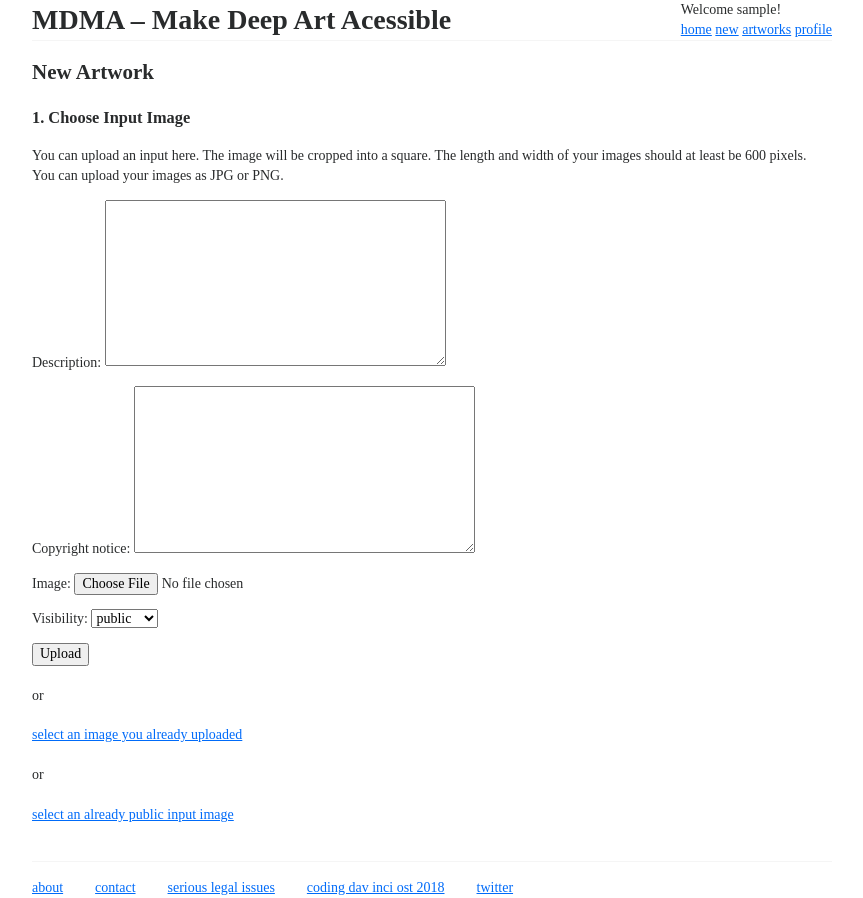
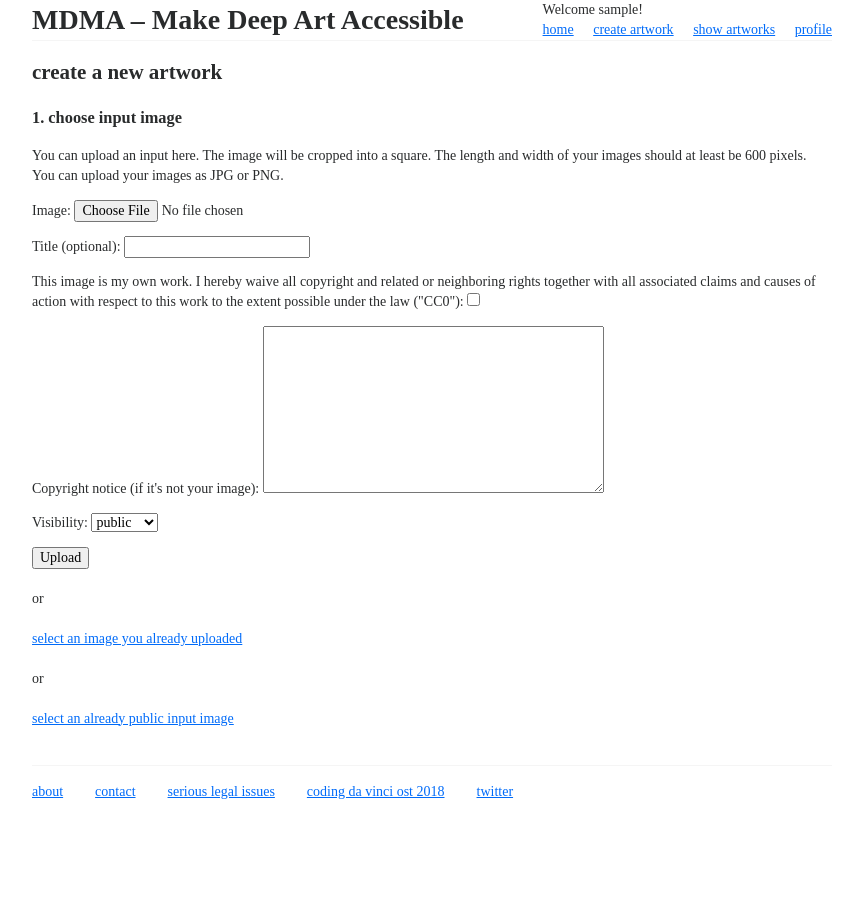
Before and after one commit to jfilter/MDMA, a Django app: page /new/ in a window 1280 px wide. Shown: the whole page, without its empty margins (208-1071 px from the left). After the commit the page ends 799 px from the top, so only its background shows below. Run offline with Django 3.2, Linux system fonts and the light colour scheme; the visitor is signed in with stand-in values (Sample User, id 1); parts of the project's set-up code (start-up, migrations or seed data) failed here and were passed over; some libraries are stand-ins or nearby versions.

Commit message:
various UI fixes (especially for the forms)

```diff
--- a/main/forms.py
+++ b/main/forms.py
@@ -1,17 +1,35 @@
-from django import forms
-
 from PIL import Image, ImageOps
 
+from django import forms
+from django.forms import NumberInput
+
 from .models import InputImage, Job
-
 
 OUTPUT_IMAGE_SIZE = 600
 
 
 class InputImageForm(forms.ModelForm):
+    def __init__(self, *args, **kwargs):
+        super(InputImageForm, self).__init__(*args, **kwargs)
+        self.fields['title'].label = 'Title (optional)'
+        self.fields['copyright_notice'].label = 'Copyright notice (if it\'s not your image)'
+        self.fields[
+            'public_domain'].label = 'This image is my own work. I hereby waive all copyright and related or neighboring rights together with all associated claims and causes of action with respect to this work to the extent possible under the law ("CC0")'
+
     class Meta:
         model = InputImage
-        fields = ('description', 'copyright_notice', 'image', 'visibility')
+        fields = ('image', 'title', 'public_domain',
+                  'copyright_notice', 'visibility')
+
+    def clean(self):
+        cleaned_data = super().clean()
+        pubic_domain = cleaned_data.get("public_domain")
+        copyright_notice = cleaned_data.get("copyright_notice")
+
+        if not pubic_domain and (copyright_notice is None or copyright_notice == ''):
+            raise forms.ValidationError(
+                "If this is not your image or you don't want to release it into public domain, please write a copy right notice. If you upload works that are in the public domain (\"CC0\"), just make a short remark in the copyright notice field. Thanks!"
+            )
 
     def save(self):
         image = super(InputImageForm, self).save()
@@ -29,6 +47,15 @@ class InputImageForm(forms.ModelForm):
 
 
 class ChooseParamtersForm(forms.ModelForm):
+    def __init__(self, *args, **kwargs):
+        super().__init__(*args, **kwargs)
+        self.fields['style_weight'].widget = NumberInput(
+            attrs={'type': 'range', 'min': '0', 'max': '100', 'steps': '0.01'})
+
+    def clean_style_weight(self):
+        style_weight = float(self.cleaned_data['style_weight'])
+        return style_weight / 100
+
     class Meta:
         model = Job
         fields = ('visibility', 'style_weight')
@@ -43,4 +70,4 @@ class UpdateVisiblityJobForm(forms.ModelForm):
 class UpdateInputImageForm(forms.ModelForm):
     class Meta:
         model = InputImage
-        fields = ('visibility', 'description', 'copyright_notice')
+        fields = ('visibility', 'title', 'public_domain', 'copyright_notice',)
--- a/main/models.py
+++ b/main/models.py
@@ -51,10 +51,11 @@ class InputImage(models.Model):
         return (self.image.url)
 
     user = models.ForeignKey(User, on_delete=models.CASCADE, null=True)
-    description = models.TextField()
-    copyright_notice = models.TextField()
     image = models.ImageField(upload_to=random_input_image_file_path, validators=[
         FileExtensionValidator(['jpg', 'png'])])
+    title = models.CharField(max_length=255, blank=True, null=True)
+    public_domain = models.BooleanField(default=False)
+    copyright_notice = models.TextField(blank=True, null=True)
     uploaded_at = models.DateTimeField(auto_now_add=True)
     visibility = models.IntegerField(
         choices=VISIBILITY_CHOICES, default=VISIBILITY_CHOICES[0][0])
@@ -63,8 +64,7 @@ class InputImage(models.Model):
 class StyleImage(models.Model):
     def natural_key(self):
         return (self.image.url)
-
-    description = models.TextField()
+    title = models.CharField(max_length=255)
     copyright_notice = models.TextField()
     image = models.ImageField(
         upload_to='static/images/style', validators=[FileExtensionValidator(['jpg'])])
@@ -88,7 +88,7 @@ class Job(models.Model):
         MaxValueValidator(1),
         MinValueValidator(0)
     ])
-    uuid = models.CharField(max_length=50, blank=True, unique=True,
+    uuid = models.CharField(max_length=50, unique=True,
                             default=shortuuid.ShortUUID().random(length=50))
     output_image = models.ImageField(
         null=True, upload_to=random_output_image_file_path)
--- a/main/views.py
+++ b/main/views.py
@@ -147,7 +147,8 @@ def show_input_image(request, input_image_id):
         if form.is_valid():
             input_image.visibility = form.cleaned_data['visibility']
             input_image.copyright_notice = form.cleaned_data['copyright_notice']
-            input_image.description = form.cleaned_data['description']
+            input_image.title = form.cleaned_data['title']
+            input_image.public_domain = form.cleaned_data['public_domain']
             input_image.save()
     else:
         form = UpdateInputImageForm(instance=input_image)
--- a/static/css/main.css
+++ b/static/css/main.css
@@ -36,7 +36,7 @@ header {
 }
 
 footer {
-  margin-top: 1rem;
+  margin: 1rem 0;
   padding-top: 1rem;
   border-top: 1px whitesmoke solid;
 }
@@ -81,3 +81,19 @@ footer a {
 footer a:first-child {
   padding: 0 1rem 0 0;
 }
+
+.errorlist {
+  border: 1px dashed red;
+}
+
+nav.nav-links a {
+  padding: 0 0.5rem;
+}
+
+nav.nav-links a:last-child {
+  padding: 0 0 0 0.5rem;
+}
+
+nav.nav-links a:nth-child(2) {
+  padding: 0 0.5rem 0 0;
+}
--- a/templates/base.html
+++ b/templates/base.html
@@ -10,11 +10,11 @@
 </head>
 <body>
   <header class="group">
-    <h1 class="left"><a href="{% url 'index' %}">MDMA – Make Deep Art Acessible</a></h1>
+    <h1 class="left"><a href="{% url 'index' %}">MDMA – Make Deep Art Accessible</a></h1>
     {% if user.is_authenticated %}
-        <nav class="right">
-          Welcome {{ user.username }}!<br><a href="{% url 'index' %}">home</a> <a href="{% url 'new' %}">new</a>
-           <a href="{% url 'artworks' %}">artworks</a> <a href="{% url 'profile' %}">profile</a>
+        <nav class="right nav-links">
+          Welcome {{ user.username }}!<br><a href="{% url 'index' %}">home</a> <a href="{% url 'new' %}">create artwork</a>
+           <a href="{% url 'artworks' %}">show artworks</a> <a href="{% url 'profile' %}">profile</a>
         </nav>
         {% else %}
         <nav class="right">
@@ -24,7 +24,7 @@
   </header>
     {% block content %}
     {% endblock %}
-  <footer><a href="/about">about</a><a href="https://johannesfilter.com/contact/">contact</a><a href="/legal">serious legal issues</a><a href="https://codingdavinci.de/events/ost/">coding dav inci ost 2018</a><a href="https://twitter.com/mdma_art">twitter</a></footer>
+  <footer><a href="/about">about</a><a href="https://johannesfilter.com/contact/">contact</a><a href="/legal">serious legal issues</a><a href="https://codingdavinci.de/events/ost/">coding da vinci ost 2018</a><a href="https://twitter.com/mdma_art">twitter</a></footer>
 </body>
 <!-- Matomo -->
 <script type="text/javascript">
--- a/templates/index.html
+++ b/templates/index.html
@@ -9,13 +9,13 @@
 {% if user.is_authenticated %}
   <h2><a href="{% url 'new' %}">create artwork</a></h2>
 {% else %}
-  <h2>Welcome!</h2>
+  <h2>welcome!</h2>
   <p>
     Please login <a href="{% url "social:begin" "twitter" %}">login with twitter</a> to create artworks!
   </p>
 {% endif %}
 
-<h3>Most Recent</h3>
+<h3>most recent</h3>
 
 {% include "partials/image_grid.html" with jobs=jobs %}
 
--- a/templates/jobs.html
+++ b/templates/jobs.html
@@ -9,9 +9,9 @@
 {% load static %}
 
 {% if my %}
-  <h2>My Artworks</h2>
+  <h2>my artworks</h2>
 {% else %}
-  <h2>Artworks</h2>
+  <h2>artworks</h2>
 {% endif %}
 
 {% include "partials/image_grid.html" with jobs=jobs %}
--- a/templates/new.html
+++ b/templates/new.html
@@ -5,8 +5,8 @@
 {% block title %}{% trans "New" %}{% endblock %}
 
 {% block content %}
-<h2>New Artwork</h2>
-<h3>1. Choose Input Image</h3>
+<h2>create a new artwork</h2>
+<h3>1. choose input image</h3>
 <p>You can upload an input here. The image will be cropped into a square. The length and width of your images should at least be 600 pixels. You can upload your images as JPG or PNG.</p>
 
 <form method="post" enctype="multipart/form-data">
--- a/templates/pages/about.html
+++ b/templates/pages/about.html
@@ -6,7 +6,7 @@
 
 {% block content %}
 
-<h2>About</h2>
+<h2>about</h2>
 
 <p>
   We are currently in development. More info in the <a href="https://hackdash.org/projects/5ad235fb35377d7f73a9a157">hackdash</a>. <br /> <br />
--- a/templates/profile.html
+++ b/templates/profile.html
@@ -5,7 +5,7 @@
 {% block title %}{% trans "Profile" %}{% endblock %}
 
 {% block content %}
-  <h2>Profile</h2>
+  <h2>profile</h2>
   <a href="{% url 'my_input_images' %}">my input images</a> <br/>
   <a href="{% url 'artworks' %}?my">my artworks</a> <br/>
   <a href="{% url 'logout' %}">logout</a>
```
Also changed, not shown: templates/choose_parameters.html (+4 -4 lines), templates/choose_style.html (+5 -5 lines), templates/input_images.html (+4 -4 lines), templates/show_job.html (+22 -9 lines), main/migrations/0011_auto_20180512_1857.py (added).
